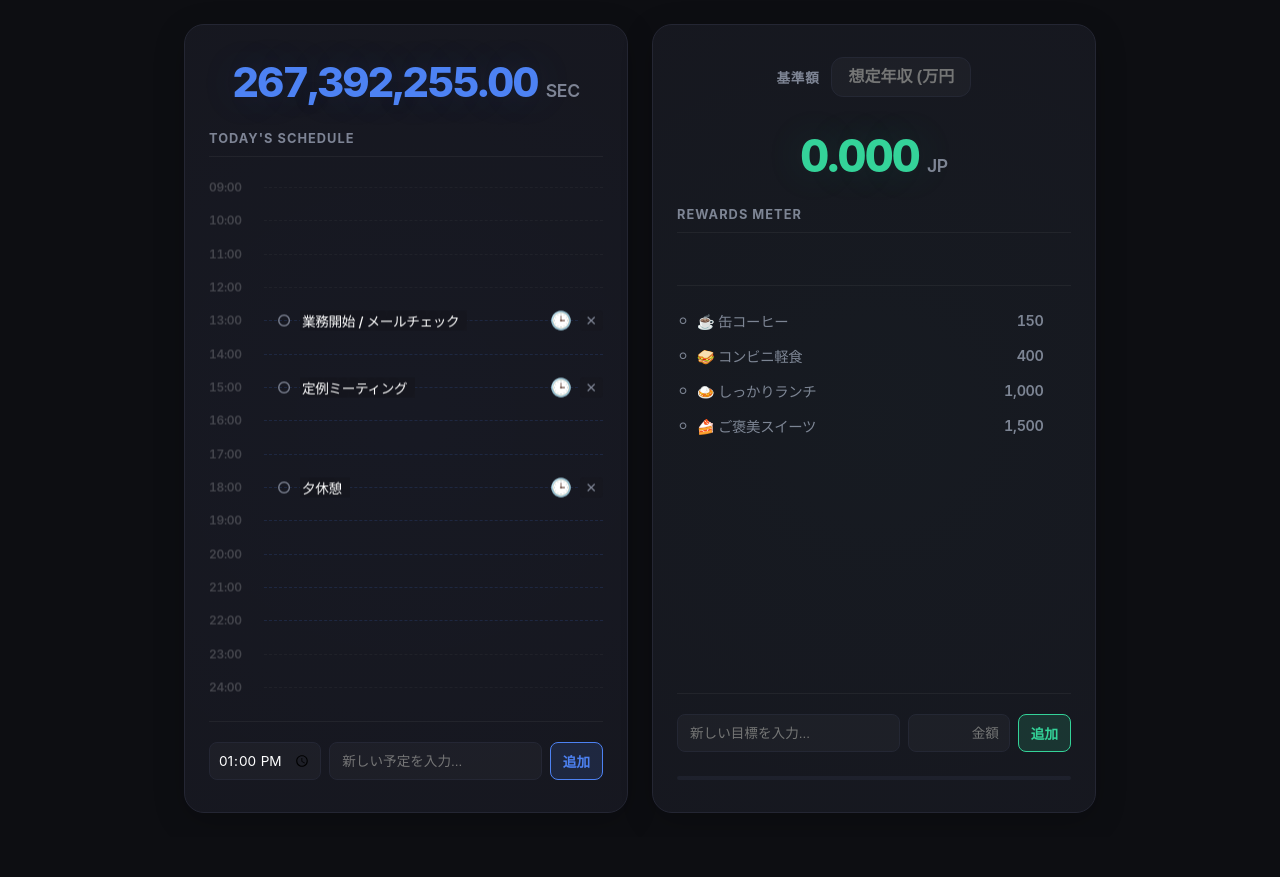
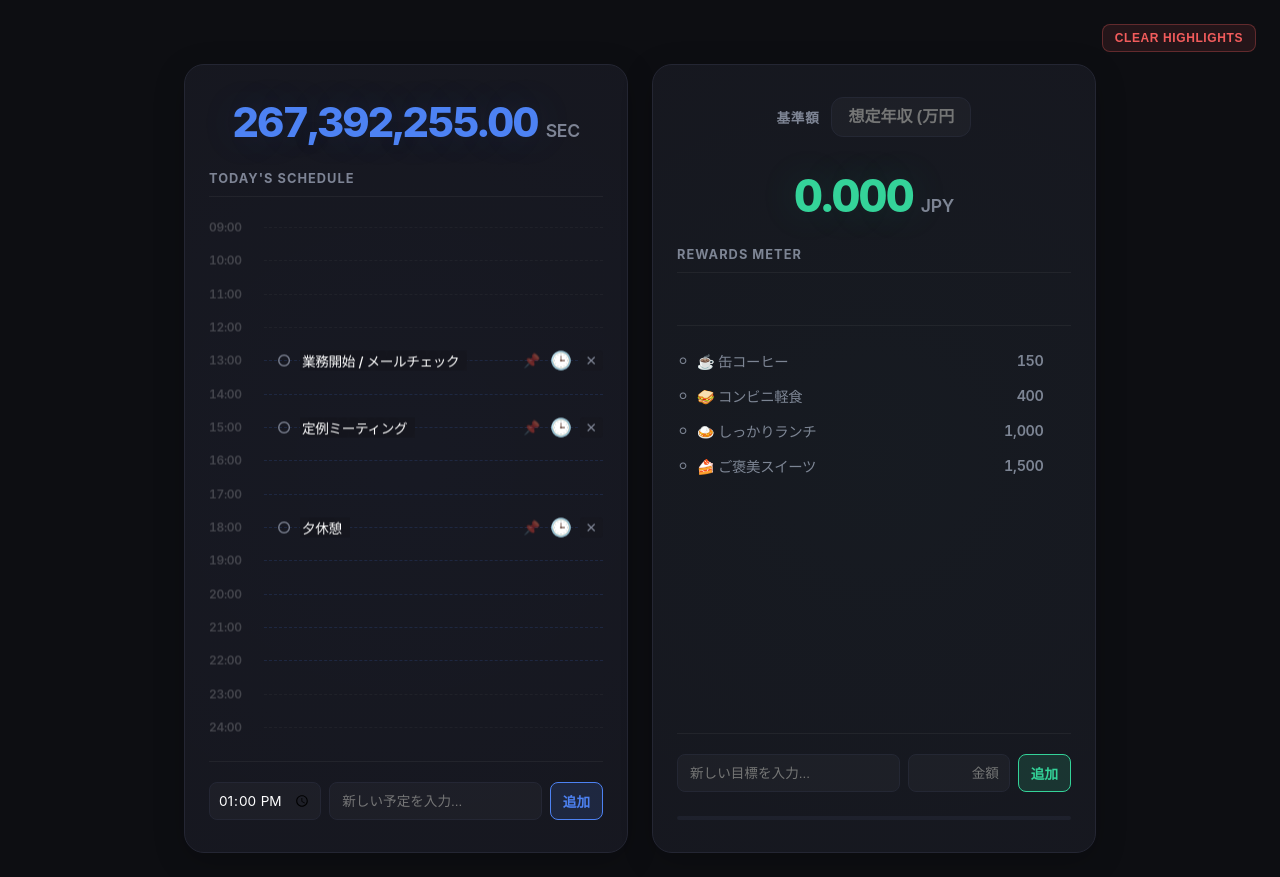
Before and after one commit to TaniguchiCareapp/Count2035, a plain HTML site: page index.html in a window 1280 px wide. Before the commit the page ends 837 px from the top, so only its background shows below. Drawn offline with Linux system fonts and the light colour scheme.

Commit message:
Update index.html

```diff
--- a/index.html
+++ b/index.html
@@ -21,12 +21,40 @@
             margin: 0;
             min-height: 100vh;
             display: flex;
+            flex-direction: column;
             justify-content: center;
             align-items: center;
             background-color: var(--bg-color);
             color: var(--text-primary);
             font-family: -apple-system, BlinkMacSystemFont, 'Segoe UI', Roboto, Helvetica, Arial, sans-serif;
             letter-spacing: -0.02em;
+            position: relative;
+        }
+
+        /* 画面右上用コントロールエリア */
+        .global-controls {
+            position: absolute;
+            top: 24px;
+            right: 24px;
+            z-index: 100;
+        }
+
+        .clear-btn {
+            background-color: rgba(242, 92, 92, 0.1);
+            border: 1px solid rgba(242, 92, 92, 0.3);
+            color: var(--red-accent);
+            padding: 6px 12px;
+            border-radius: 8px;
+            font-weight: 600;
+            font-size: 0.75rem;
+            cursor: pointer;
+            transition: all 0.2s;
+            text-transform: uppercase;
+            letter-spacing: 0.05em;
+        }
+        .clear-btn:hover {
+            background-color: var(--red-accent);
+            color: var(--bg-color);
         }
 
         .dashboard-container {
@@ -37,6 +65,7 @@
             display: grid;
             grid-template-columns: 1fr 1fr;
             gap: 24px;
+            margin-top: 40px; /* ボタン領域を避けるためのマージン */
         }
 
         .card {
@@ -155,6 +184,13 @@
             font-weight: 700;
             font-size: 0.85rem;
         }
+        /* 注視（赤文字設定時）の動的時間ラベルスタイル */
+        .timeline-label.focused-label {
+            color: var(--red-accent) !important;
+            font-weight: 700;
+            font-size: 0.8rem;
+            text-shadow: 0 0 8px rgba(242, 92, 92, 0.4);
+        }
 
         .schedule-node {
             position: absolute;
@@ -210,6 +246,30 @@
             font-weight: 700;
             text-shadow: 0 0 10px rgba(242, 92, 92, 0.3);
             background-color: var(--card-bg);
+        }
+
+        /* 注目ターゲットに設定された要素の赤文字強調デザイン */
+        .schedule-node.focused-node .node-text:not(.completed) {
+            color: var(--red-accent) !important;
+            font-weight: 700;
+            text-shadow: 0 0 10px rgba(242, 92, 92, 0.4);
+        }
+
+        /* 注視切り替え用アイコンスタイル */
+        .node-focus-btn {
+            font-size: 0.85rem;
+            cursor: pointer;
+            margin-right: 6px;
+            opacity: 0.4;
+            transition: opacity 0.2s, transform 0.2s;
+            transform: translateZ(5px);
+        }
+        .node-focus-btn:hover {
+            opacity: 0.8;
+            transform: scale(1.1) translateZ(5px);
+        }
+        .schedule-node.focused-node .node-focus-btn {
+            opacity: 1;
         }
 
         /* 編集用インライン入力フォーム */
@@ -269,6 +329,10 @@
         .schedule-node.imminent .node-time-tag {
             color: var(--red-accent);
             animation: pulse 1.5s infinite;
+        }
+        /* 注視対象の時間タグも赤文字化 */
+        .schedule-node.focused-node .node-time-tag {
+            color: var(--red-accent) !important;
         }
 
         @keyframes pulse {
@@ -533,6 +597,11 @@
 </head>
 <body>
 
+    <!-- 画面右上のアラート一括クリアエリア -->
+    <div class="global-controls">
+        <button class="clear-btn" id="clearFocusBtn" title="すべての赤文字強調を解除します">Clear Highlights</button>
+    </div>
+
     <div class="dashboard-container">
 
         <div class="card left-side">
@@ -562,7 +631,7 @@
 
             <div class="display-container">
                 <div class="value money" id="moneyEarned">0.000</div>
-                <div class="unit">JP</div>
+                <div class="unit">JPY</div>
             </div>
 
             <div class="card-title">Rewards Meter</div>
@@ -590,6 +659,7 @@
         const progressFill = document.getElementById('progressFill');
         const timelineContainer = document.getElementById('timelineContainer');
         const currentTimeLine = document.getElementById('currentTimeLine');
+        const clearFocusBtn = document.getElementById('clearFocusBtn');
 
         const newPlanTime = document.getElementById('newPlanTime');
         const newPlanText = document.getElementById('newPlanText');
@@ -607,6 +677,11 @@
         const TOTAL_MINS = END_MINS - START_MINS;
 
         // 背景グリッド生成
+        function renderBaseTimeline() {
+            // 一度既存のラベルと線をクリア（動的ラベル追加時に干渉しないように）
+            const fixedLines = timelineContainer.querySelectorAll('.timeline-grid-line, .timeline-label:not(.focused-label)');
+            fixedLines.forEach(el => el.remove());
+
             for (let h = 9; h <= 24; h++) {
                 const currentMins = h * 60;
                 const percent = ((currentMins - START_MINS) / TOTAL_MINS) * 100;
@@ -627,18 +702,20 @@
                 }
                 timelineContainer.appendChild(line);
             }
+        }
 
         // --- スケジュールデータ管理 ---
         const defaultPlans = [
-            { time: '13:00', text: '業務開始 / メールチェック', completed: false },
-            { time: '15:00', text: '定例ミーティング', completed: false },
-            { time: '18:00', text: '夕休憩', completed: false }
+            { time: '13:00', text: '業務開始 / メールチェック', completed: false, focused: false },
+            { time: '15:00', text: '定例ミーティング', completed: false, focused: false },
+            { time: '18:00', text: '夕休憩', completed: false, focused: false }
         ];
         let todayPlans = JSON.parse(localStorage.getItem('todayPlans')) || defaultPlans;
 
-        // 古いデータへの対応（completedプロパティがない場合）
+        // データ互換性チェック
         todayPlans.forEach(plan => {
             if (typeof plan.completed === 'undefined') plan.completed = false;
+            if (typeof plan.focused === 'undefined') plan.focused = false;
         });
 
         // --- メーターデータ管理 ---
@@ -660,20 +737,35 @@
         }
 
         function renderSchedule() {
-            const oldNodes = timelineContainer.querySelectorAll('.schedule-node');
+            // ベースラインの再描画
+            renderBaseTimeline();
+
+            // 既存のスケジュールノードおよび動的追加されたfocused-labelを削除
+            const oldNodes = timelineContainer.querySelectorAll('.schedule-node, .focused-label');
             oldNodes.forEach(node => node.remove());
 
             todayPlans.sort((a, b) => a.time.localeCompare(b.time));
 
             todayPlans.forEach((plan, index) => {
                 const percent = getTimePercentage(plan.time);
+
+                // 1. もし注視対象(focused)であれば、該当する時間軸に臨時の赤文字ラベルを配置
+                if (plan.focused && !plan.completed) {
+                    const focusLabel = document.createElement('div');
+                    focusLabel.className = 'timeline-label focused-label';
+                    focusLabel.style.top = `${percent}%`;
+                    focusLabel.textContent = plan.time;
+                    timelineContainer.appendChild(focusLabel);
+                }
+
+                // 2. スケジュールコンテナノードの構築
                 const node = document.createElement('div');
                 node.className = 'schedule-node';
+                if (plan.focused && !plan.completed) node.classList.add('focused-node');
                 node.id = `plan-node-${index}`;
                 node.dataset.time = plan.time;
                 node.style.top = `${percent}%`;
 
-                // チェック状態のクラス付与
                 const checkClass = plan.completed ? 'checked' : '';
                 const textClass = plan.completed ? 'completed' : '';
                 const checkIcon = plan.completed ? '✔' : '○';
@@ -684,6 +776,7 @@
                         <div class="node-text ${textClass}" onclick="startEdit(${index}, 'text')" title="クリックして編集">${plan.text}</div>
                     </div>
                     <div style="display: flex; align-items: center;">
+                        <div class="node-focus-btn" onclick="toggleFocus(${index})" title="重要項目として赤文字強調します">📌</div>
                         <div class="node-time-tag" onclick="startEdit(${index}, 'time')" title="クリックして時間変更">🕒</div>
                         <button class="node-delete-btn" onclick="deletePlan(${index})">✕</button>
                     </div>
@@ -701,6 +794,18 @@
             renderSchedule();
         };
 
+        // 注目・注視状態(赤文字強調)のトグル機能
+        window.toggleFocus = function(index) {
+            todayPlans[index].focused = !todayPlans[index].focused;
+            renderSchedule();
+        };
+
+        // 全赤文字強調の一括クリア機能（画面右上ボタン）
+        clearFocusBtn.addEventListener('click', () => {
+            todayPlans.forEach(plan => plan.focused = false);
+            renderSchedule();
+        });
+
         window.startEdit = function(index, type) {
             const node = document.getElementById(`plan-node-${index}`);
             if (type === 'text') {
@@ -716,7 +821,6 @@
                 const timeEl = node.querySelector('.node-time-tag');
                 const currentTime = todayPlans[index].time;
                 timeEl.removeAttribute('onclick');
-                // アイコンを一時的にインプットフィールドに置き換える
                 timeEl.innerHTML = `<input type="time" class="edit-input-time" value="${currentTime}">`;
                 const input = timeEl.querySelector('input');
                 input.focus();
@@ -738,7 +842,7 @@
             const time = newPlanTime.value;
             const text = newPlanText.value.trim();
             if (text === '') return;
-            todayPlans.push({ time: time, text: text, completed: false });
+            todayPlans.push({ time: time, text: text, completed: false, focused: false });
             newPlanText.value = '';
             renderSchedule();
         });
@@ -883,7 +987,7 @@
             const currentHour = now.getHours();
             const currentMins = currentHour * 60 + now.getMinutes();
 
-            const allLabels = timelineContainer.querySelectorAll('.timeline-label');
+            const allLabels = timelineContainer.querySelectorAll('.timeline-label:not(.focused-label)');
             allLabels.forEach(lbl => lbl.classList.remove('highlight-label'));
 
             if (currentMins >= START_MINS && currentMins <= END_MINS) {
```
Lines whose indentation alone changed are shown as unchanged.
